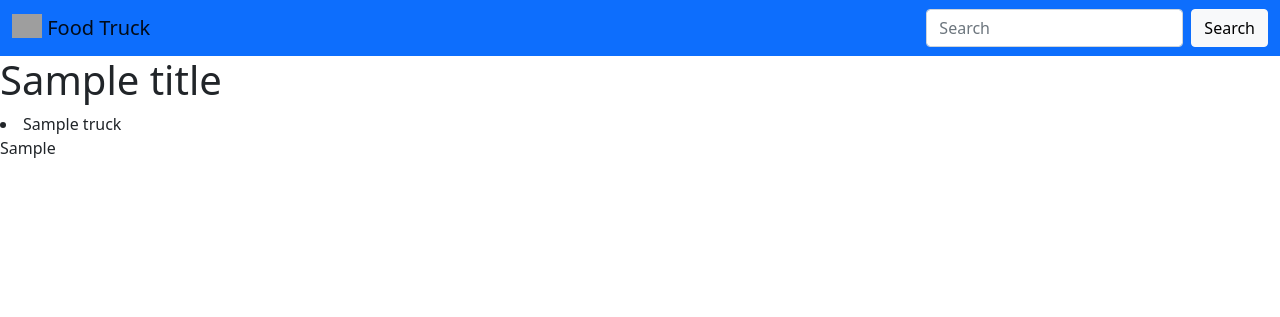
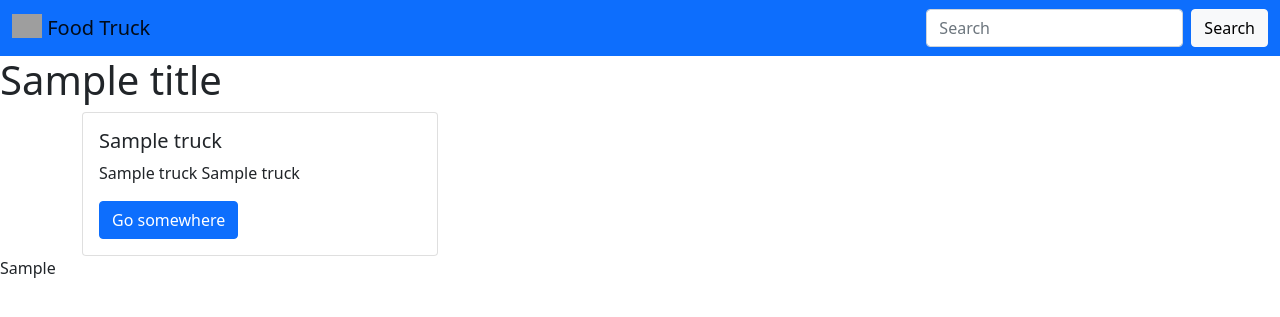
Before and after one commit to michaelsimon/foodtrucksfast, a Flask app: template templates/list.html in a window 1280 px wide. Shown: the top 317 px of the page. Run offline with Flask 2, Linux system fonts and the light colour scheme; the template is opened without the code that fills it: most values are stand-ins (such as "Sample title", 1, 10 or a date in 2020); grey boxes are pictures that could not be loaded.

Commit message:
formatting list layout

```diff
--- a/templates/list.html
+++ b/templates/list.html
@@ -1,10 +1,22 @@
 {% extends "master.html" %}
 {% block content %}
 <h1>{{ title }}</h1>
+<div class="container">
+<div class="row row-cols-1 row-cols-md-3 g-4">
 {% for truck in data.to_records() %}
-
-<li>{{ truck[1] }}</li>
+    <div class="col">
+      <div class="card">
+        <div class="card-body">
+          <h5 class="card-title">{{ truck[1] }}</h5>
+          <p class="card-text">{{ truck[2] }}
+              {{ truck[3] }}
+          </p>
+          <a href="#" class="btn btn-primary">Go somewhere</a>
+        </div>
+      </div>
+    </div>
 {% endfor %}
-
+</div>
+</div>
 {{ data.to_records() }}
 {% endblock %}
```
